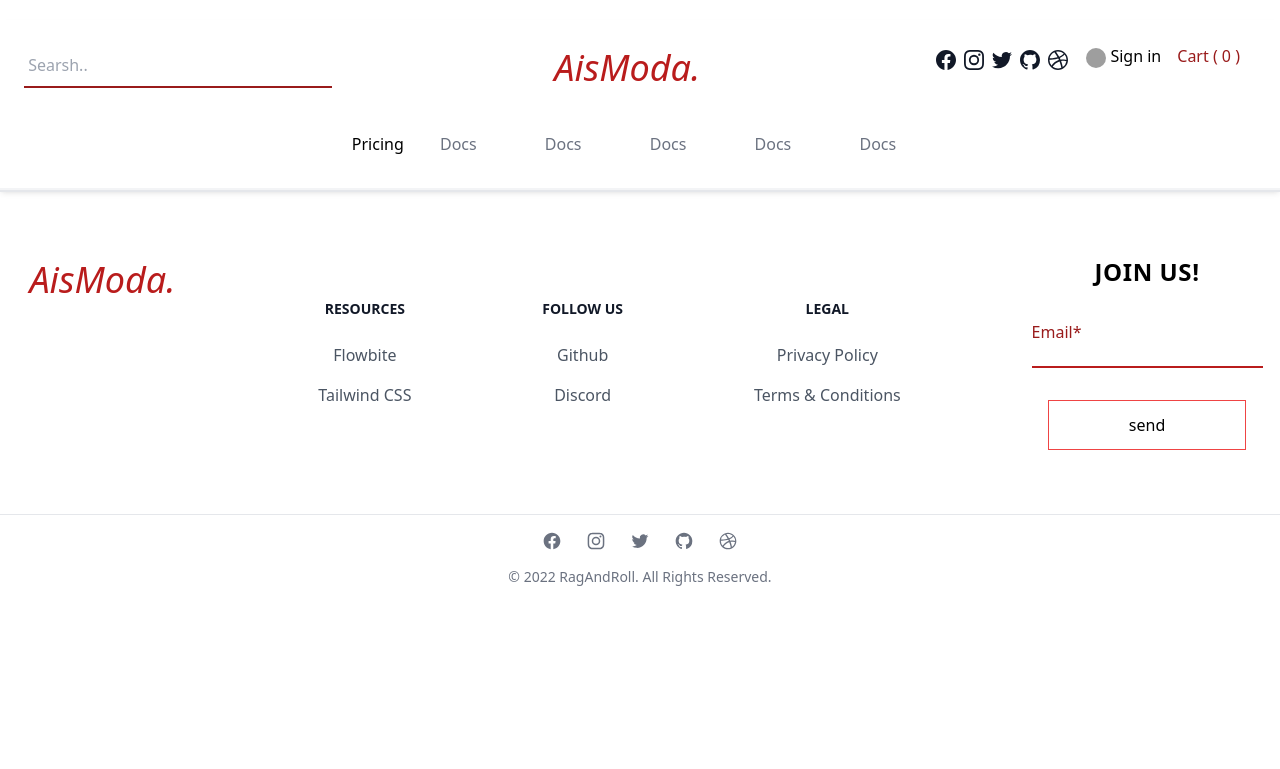
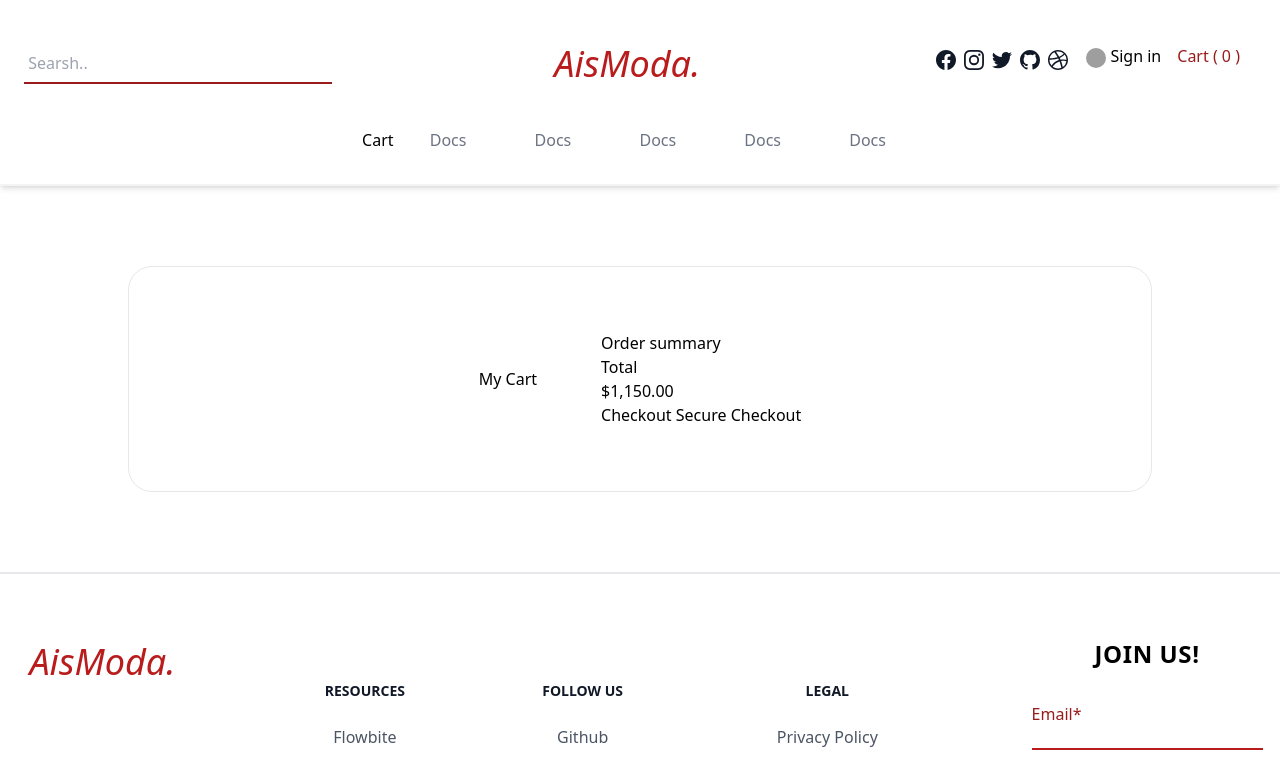
Before and after one commit to Drastick17/MarketPlace_AisModa, a React (Create React App) app: page /MarketPlace_AisModa/cart in a window 1280 px wide. Shown: the top 769 px of the page. Built offline with nearby package versions, Linux system fonts and the light colour scheme; grey boxes are pictures that could not be loaded.

Commit message:
get urls

```diff
--- a/src/App.jsx
+++ b/src/App.jsx
@@ -5,6 +5,7 @@ import Register from "./components/Register";
 import { BrowserRouter as Router, Routes, Route } from 'react-router-dom'
 import ProductView from "./components/ProductView";
 import Login from "./components/Login";
+import Cart from "./components/Cart";
 function App() {
   return (
     <>
@@ -14,10 +15,12 @@ function App() {
 
         <Routes>
 
-          <Route path="/" element={<HomePage />}/>
-          <Route path="productview/" element={<ProductView/>}/>
-          <Route path="register/" element={<Register/>}/>
-          <Route path="login/" element={<Login/>}/>
+          <Route path="MarketPlace_AisModa/" element={<HomePage />}/>
+          <Route path="MarketPlace_AisModa/productview/" element={<ProductView/>}/>
+          <Route path="MarketPlace_AisModa/register/" element={<Register/>}/>
+          <Route path="MarketPlace_AisModa/login/" element={<Login/>}/>
+          <Route path="MarketPlace_AisModa/cart/" element={<Cart/>}/>
+
 
         </Routes>
 
--- /dev/null
+++ b/src/components/Cart.jsx
@@ -0,0 +1,42 @@
+import React from 'react'
+
+const Cart = () => {
+  return (
+    <div class="flex justify-center items-center">
+
+      <div className='flex space-x-16 items-center justify-center my-20  p-16 w-4/5 h-full border rounded-3xl  '>
+
+
+        <div className='flex flex-row'>
+          <h1>My Cart</h1>
+          <ul>
+            <li></li>
+          </ul>
+        </div>
+
+        <div>
+          <h4>
+
+            Order summary
+          </h4>
+          <div>
+            <div>
+
+              Total
+            </div>
+            <div>
+
+              $1,150.00
+            </div>
+          </div>
+
+          Checkout
+          Secure Checkout
+        </div>
+      </div>
+
+    </div>
+  )
+}
+
+export default Cart
--- a/src/components/Navbar.jsx
+++ b/src/components/Navbar.jsx
@@ -12,7 +12,9 @@ const Navbar = () => {
                     <a class="self-start" href="#">
                         <div class="flex justify-center ">
                             <div class="flex justify-center items-center">
+                                <Link to="MarketPlace_AisModa/">
                                 <span class=" pt-1 mx-3 whitespace-nowrap text-4xl italic font-light text-red-700 hover:text-gray-900">AisModa.</span>
+                                </Link>
                             </div>
                         </div>
                     </a>
@@ -60,13 +62,13 @@ const Navbar = () => {
                             </a>
                         </div>
 
-                        <NavLink to="register" class=" whitespace-nowrap text-base  text-gray-500 hover:text-gray-900">
+                        <NavLink to="MarketPlace_AisModa/register" class=" whitespace-nowrap text-base  text-gray-500 hover:text-gray-900">
                             <img class="m-1 inline-block h-5 w-5 rounded-full ring-2 ring-white" src="https://upload.wikimedia.org/wikipedia/commons/7/7c/Profile_avatar_placeholder_large.png" alt="" />
                             Sign in
                         </NavLink>
-                        <a href="#" class=" mx-4 whitespace-nowrap text-base  text-red-800 hover:text-gray-900"> Cart
+                        <Link  to="MarketPlace_AisModa/cart"  class=" mx-4 whitespace-nowrap text-base  text-red-800 hover:text-gray-900"> Cart
                             ( 0 )
-                        </a>
+                        </Link>
                         {/* <a href="#" class="ml-8 whitespace-nowrap inline-flex items-center justify-center px-4 py-2 border border-transparent rounded-md shadow-sm text-base font-medium text-white bg-indigo-600 hover:bg-indigo-700"> Login</a> */}
                     </div>
                 </div>
@@ -74,7 +76,7 @@ const Navbar = () => {
 
             <nav class="flex justify-center my-3">
                 <div>
-                    <NavLink to="/"  href="#" class="mx-8 text-base  text-gray-500 hover:text-red-900"> Pricing </NavLink>
+                    <NavLink to="MarketPlace_AisModa/cart"  href="#" class="mx-8 text-base  text-gray-500 hover:text-red-900"> Cart </NavLink>
                     <a href="#" class="mx-8 text-base  text-gray-500 hover:text-red-900"> Docs </a>
                     <a href="#" class="mx-8 text-base  text-gray-500 hover:text-red-900"> Docs </a>
                     <a href="#" class="mx-8 text-base  text-gray-500 hover:text-red-900"> Docs </a>
```
